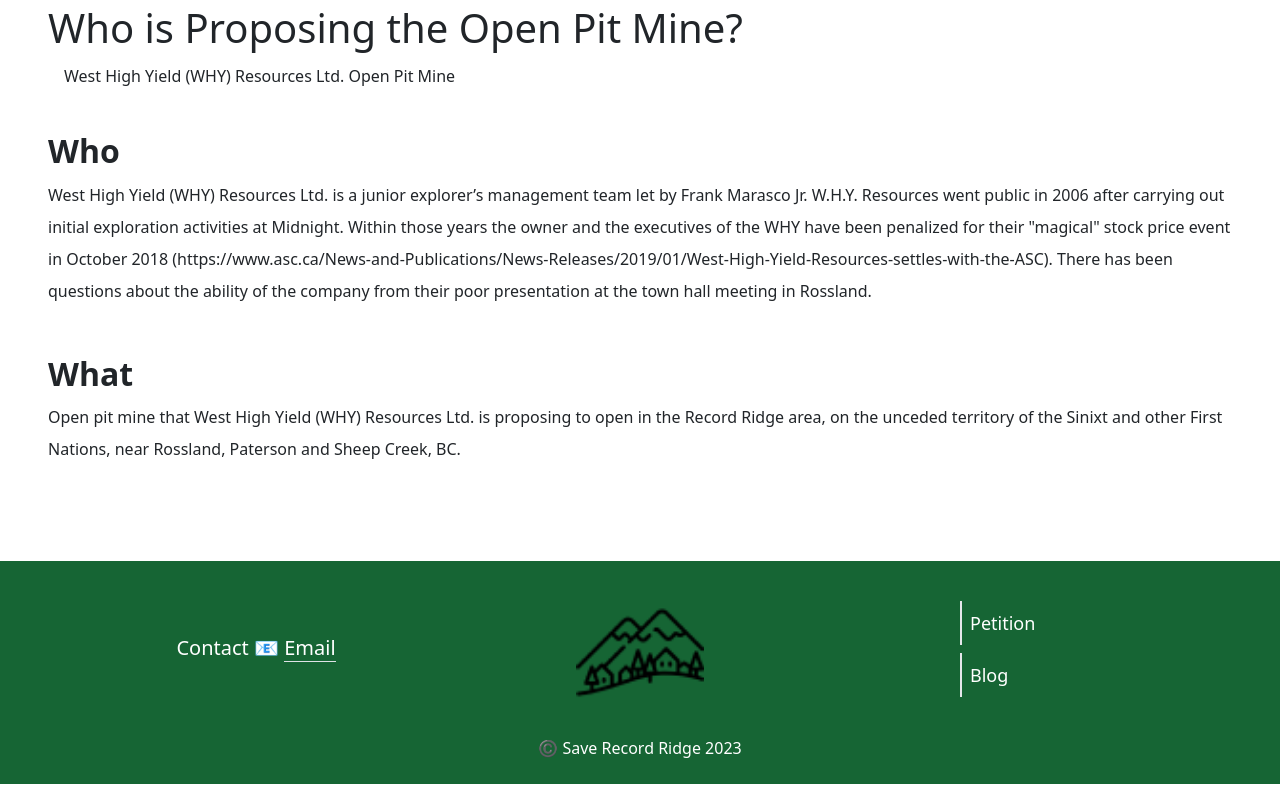
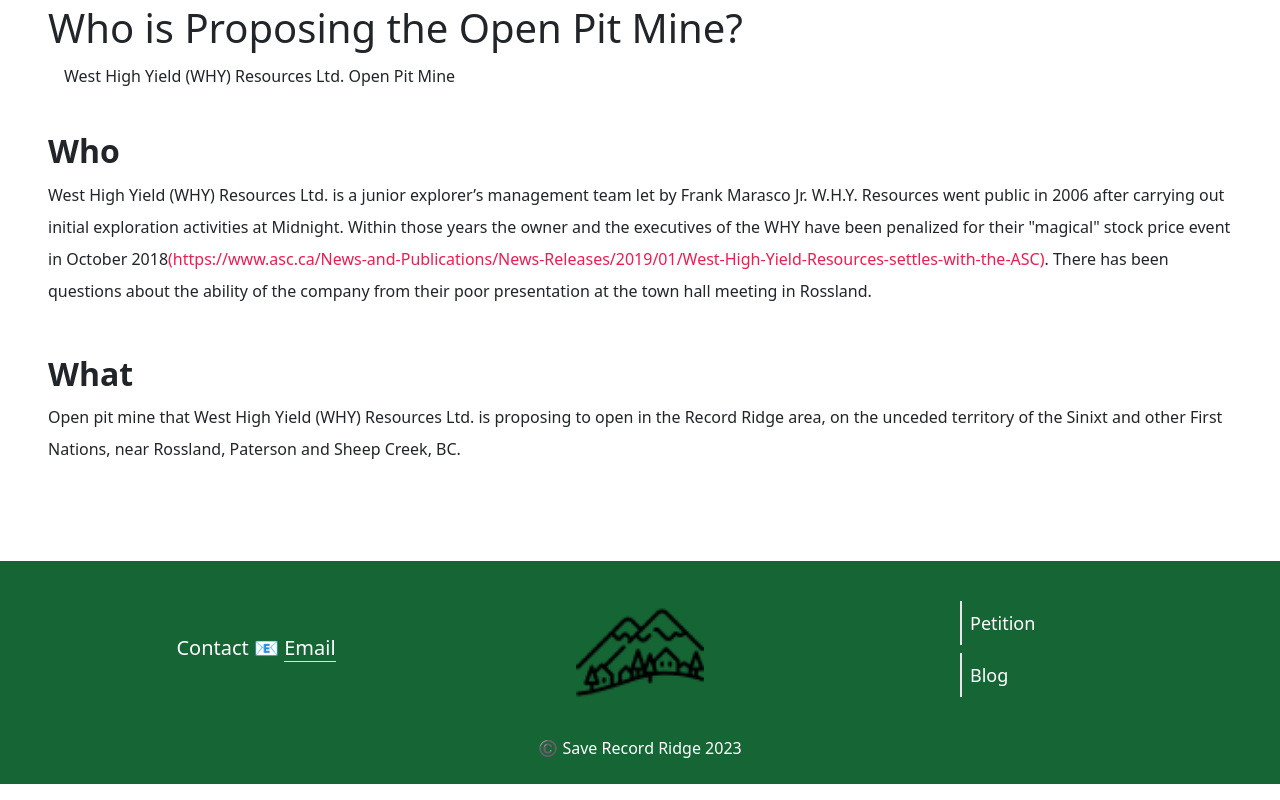
Before and after one commit to revyrob/SRR, a React (Create React App) app: page / in a window 1280 px wide. Shown: the part 3876-4676 px from the top of the page. Built offline with nearby package versions, Linux system fonts and the light colour scheme.

Commit message:
adding link to magical stock

```diff
--- a/src/components/Who/Who.js
+++ b/src/components/Who/Who.js
@@ -15,8 +15,14 @@ function Who() {
           after carrying out initial exploration activities at Midnight. Within
           those years the owner and the executives of the WHY have been
           penalized for their "magical" stock price event in October 2018
-          (https://www.asc.ca/News-and-Publications/News-Releases/2019/01/West-High-Yield-Resources-settles-with-the-ASC).
-          There has been questions about the ability of the company from their
+          <a
+            href="https://www.asc.ca/News-and-Publications/News-Releases/2019/01/West-High-Yield-Resources-settles-with-the-ASC"
+            rel="noreferrer"
+            target="_blank"
+          >
+            (https://www.asc.ca/News-and-Publications/News-Releases/2019/01/West-High-Yield-Resources-settles-with-the-ASC)
+          </a>
+          . There has been questions about the ability of the company from their
           poor presentation at the town hall meeting in Rossland.{" "}
         </p>
       </div>
```
